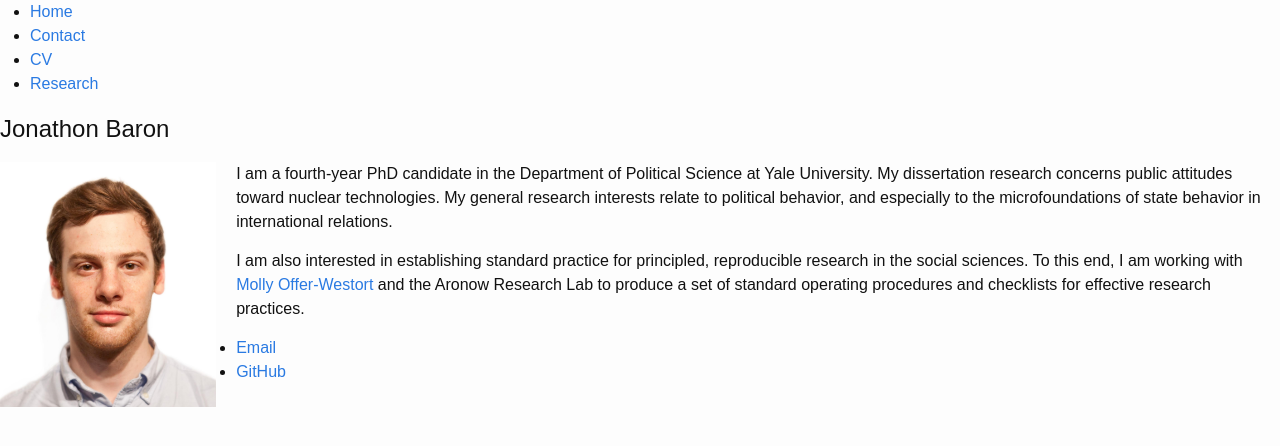
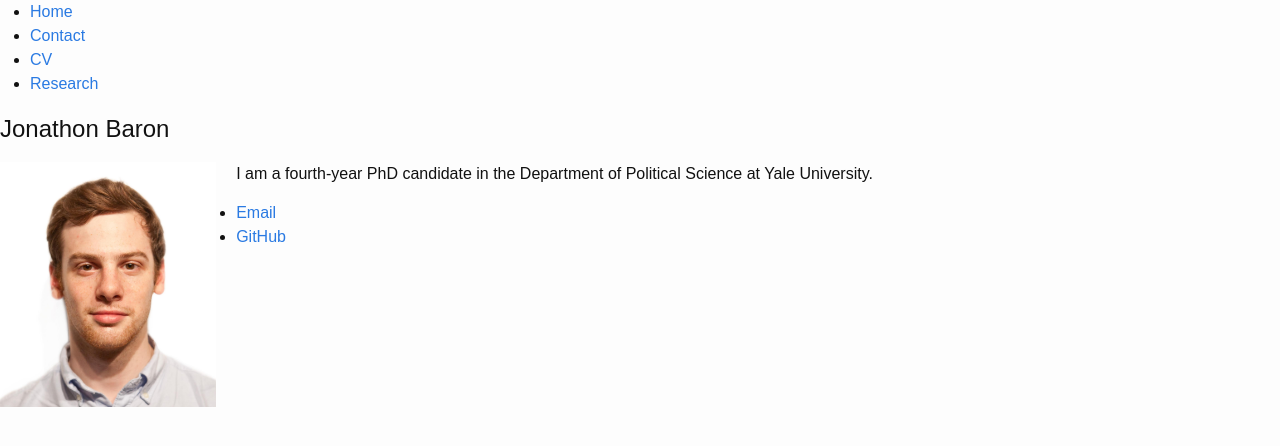
Before and after one commit to jonathonbaron/jonathonbaron.github.io, a Jekyll site: the page built from index.md, in a window 1280 px wide. Shown: the top 446 px of the page. Built offline with Jekyll 4.4.1, drawn with Linux system fonts in a browser that asks for light colours.

Commit message:
Update index.md

```diff
--- a/index.md
+++ b/index.md
@@ -6,6 +6,4 @@ date:   2016-12-19
 
 <img style="float: left; height: 245px; margin: 0 20px 10px 0" src="/assets/baron_photo.jpg" alt="pic" />
 
-I am a fourth-year PhD candidate in the Department of Political Science at Yale University. My dissertation research concerns public attitudes toward nuclear technologies. My general research interests relate to political behavior, and especially to the microfoundations of state behavior in international relations.
-
-I am also interested in establishing standard practice for principled, reproducible research in the social sciences. To this end, I am working with [Molly Offer-Westort](https://mollyow.github.io) and the Aronow Research Lab to produce a set of standard operating procedures and checklists for effective research practices.
+I am a fourth-year PhD candidate in the Department of Political Science at Yale University.
```
